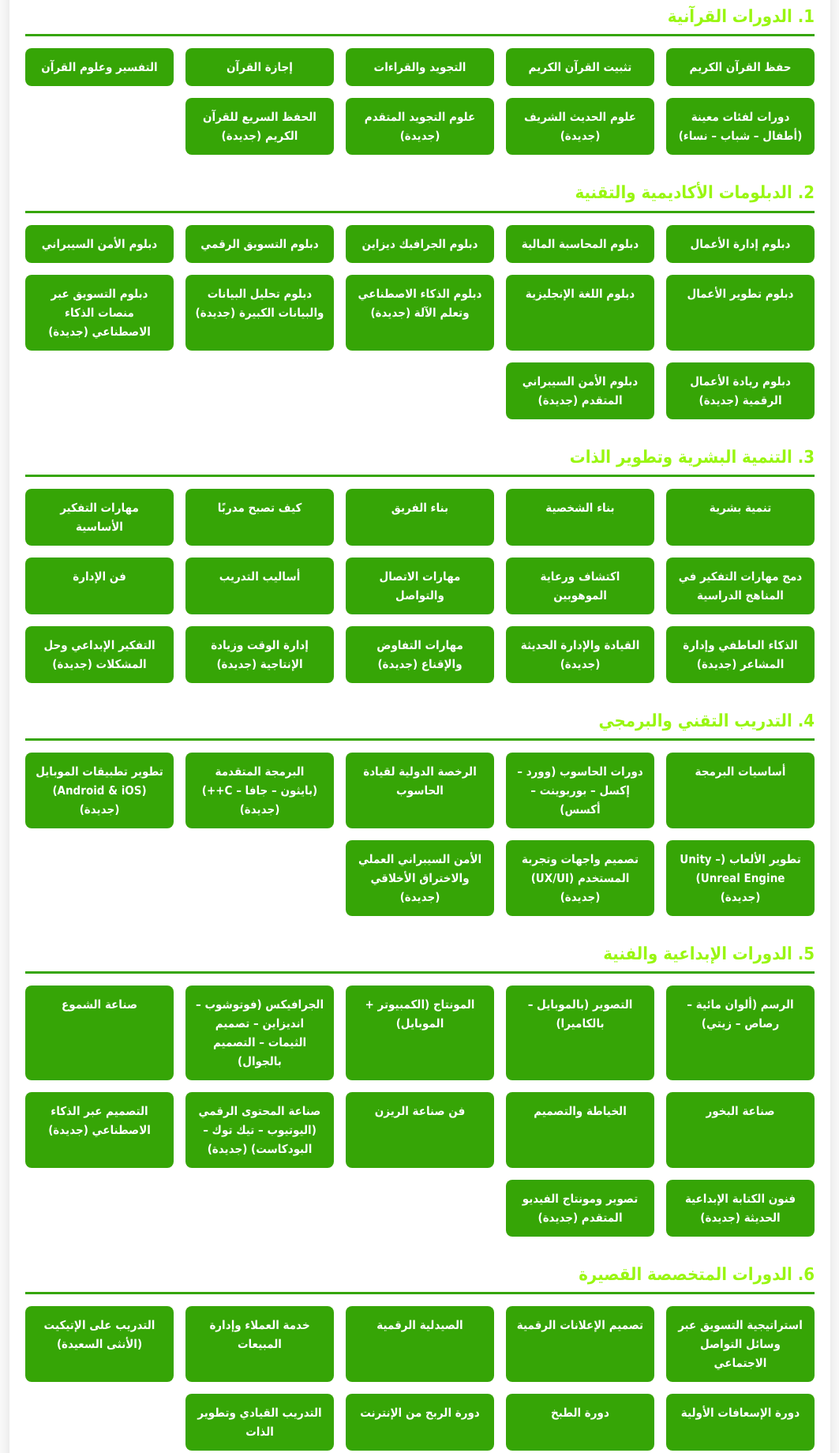
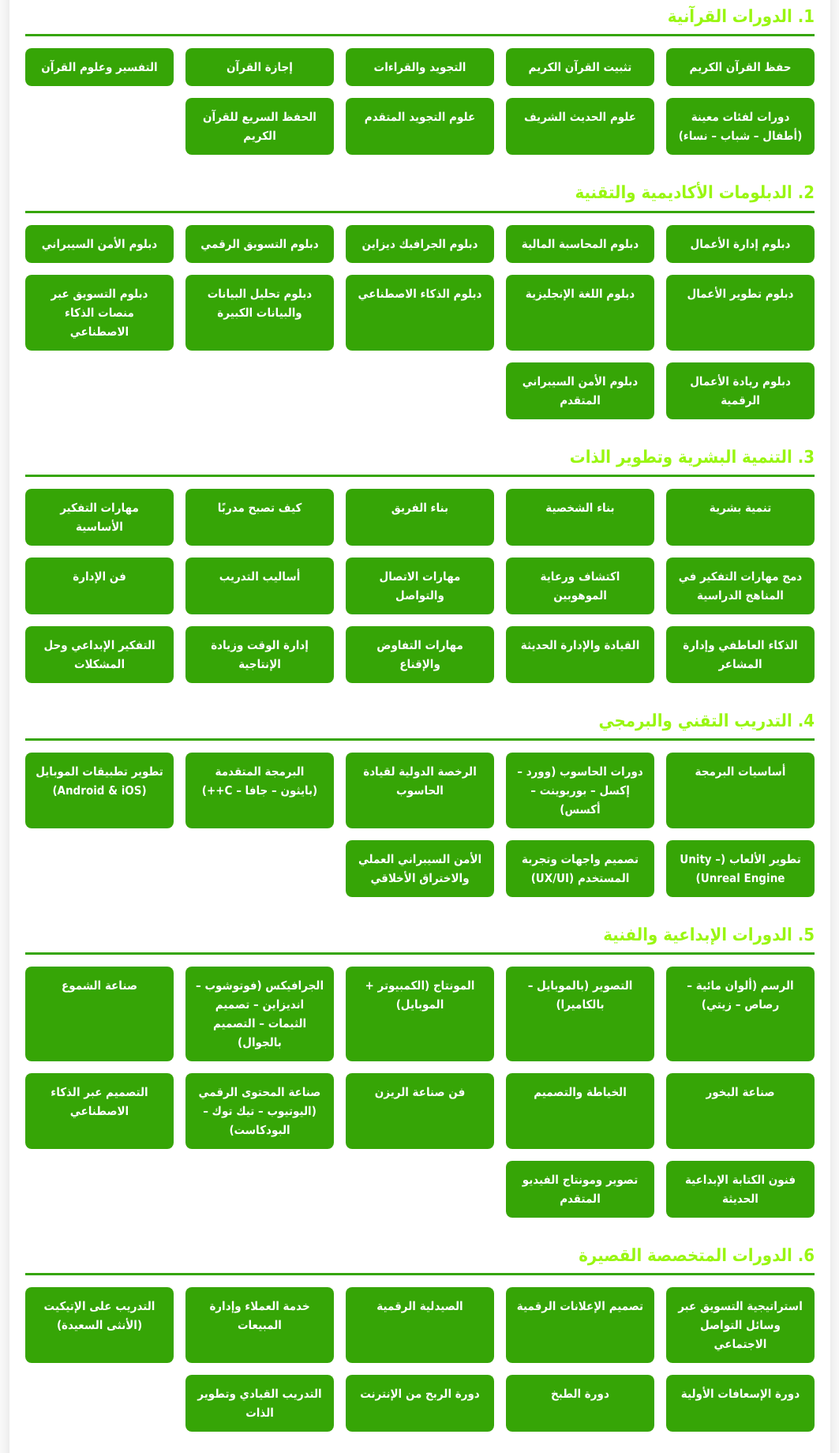
Before and after one commit to BeYou20/BeYou, a plain HTML site: page courses.html in a window 1280 px wide. Shown: the part 200-2040 px from the top of the page at 79% size, without its empty margins (108-1171 px from the left). Drawn offline with nearby package versions, Linux system fonts and the light colour scheme.

Commit message:
Update courses.html

```diff
--- a/courses.html
+++ b/courses.html
@@ -101,25 +101,25 @@ h2 {
         <a href="course-ijazah.html" class="course-button" data-aos="zoom-in">إجازة القرآن</a>
         <a href="course-tafsir.html" class="course-button" data-aos="zoom-in">التفسير وعلوم القرآن</a>
         <a href="course-specific-groups.html" class="course-button" data-aos="zoom-in">دورات لفئات معينة (أطفال – شباب – نساء)</a>
-        <a href="#" class="course-button" data-aos="zoom-in">علوم الحديث الشريف (جديدة)</a>
-        <a href="#" class="course-button" data-aos="zoom-in">علوم التجويد المتقدم (جديدة)</a>
-        <a href="#" class="course-button" data-aos="zoom-in">الحفظ السريع للقرآن الكريم (جديدة)</a>
+        <a href="Hadith-Sciences.html" class="course-button" data-aos="zoom-in">علوم الحديث الشريف </a>
+        <a href="Tajweed-Sciences.html" class="course-button" data-aos="zoom-in">علوم التجويد المتقدم </a>
+        <a href="Quick-memorization.html" class="course-button" data-aos="zoom-in">الحفظ السريع للقرآن الكريم </a>
     </div>
 
     <h2 data-aos="fade-right" data-aos-delay="100">2. الدبلومات الأكاديمية والتقنية</h2>
     <div class="course-grid">
-        <a href="diploma-business.html" class="course-button" data-aos="zoom-in">دبلوم إدارة الأعمال</a>
+        <a href="Diploma-Business.html" class="course-button" data-aos="zoom-in">دبلوم إدارة الأعمال</a>
         <a href="diploma-accounting.html" class="course-button" data-aos="zoom-in">دبلوم المحاسبة المالية</a>
         <a href="diploma-graphic.html" class="course-button" data-aos="zoom-in">دبلوم الجرافيك ديزاين</a>
         <a href="diploma-marketing.html" class="course-button" data-aos="zoom-in">دبلوم التسويق الرقمي</a>
         <a href="diploma-cybersecurity.html" class="course-button" data-aos="zoom-in">دبلوم الأمن السيبراني</a>
         <a href="diploma-development.html" class="course-button" data-aos="zoom-in">دبلوم تطوير الأعمال</a>
         <a href="Diploma-English.html" class="course-button" data-aos="zoom-in">دبلوم اللغة الإنجليزية</a>
-        <a href="#" class="course-button" data-aos="zoom-in">دبلوم الذكاء الاصطناعي وتعلم الآلة (جديدة)</a>
-        <a href="#" class="course-button" data-aos="zoom-in">دبلوم تحليل البيانات والبيانات الكبيرة (جديدة)</a>
-        <a href="#" class="course-button" data-aos="zoom-in">دبلوم التسويق عبر منصات الذكاء الاصطناعي (جديدة)</a>
-        <a href="#" class="course-button" data-aos="zoom-in">دبلوم ريادة الأعمال الرقمية (جديدة)</a>
-        <a href="#" class="course-button" data-aos="zoom-in">دبلوم الأمن السيبراني المتقدم (جديدة)</a>
+        <a href="Diploma-Artificial-Intelligence.html" class="course-button" data-aos="zoom-in">دبلوم الذكاء الاصطناعي  </a>
+        <a href="Data-analysis.html" class="course-button" data-aos="zoom-in">دبلوم تحليل البيانات والبيانات الكبيرة </a>
+        <a href="Artificial-Intelligence-Marketing.html" class="course-button" data-aos="zoom-in">دبلوم التسويق عبر منصات الذكاء الاصطناعي </a>
+        <a href="Diploma-Entrepreneurship.html" class="course-button" data-aos="zoom-in">دبلوم ريادة الأعمال الرقمية </a>
+        <a href="Advanceda-Cybersecurity.html" class="course-button" data-aos="zoom-in">دبلوم الأمن السيبراني المتقدم </a>
     </div>
 
     <h2 data-aos="fade-right" data-aos-delay="200">3. التنمية البشرية وتطوير الذات</h2>
@@ -134,23 +134,23 @@ h2 {
         <a href="course-communication.html" class="course-button" data-aos="zoom-in">مهارات الاتصال والتواصل</a>
         <a href="course-training-methods.html" class="course-button" data-aos="zoom-in">أساليب التدريب</a>
         <a href="course-management-art.html" class="course-button" data-aos="zoom-in">فن الإدارة</a>
-        <a href="#" class="course-button" data-aos="zoom-in">الذكاء العاطفي وإدارة المشاعر (جديدة)</a>
-        <a href="#" class="course-button" data-aos="zoom-in">القيادة والإدارة الحديثة (جديدة)</a>
-        <a href="#" class="course-button" data-aos="zoom-in">مهارات التفاوض والإقناع (جديدة)</a>
-        <a href="#" class="course-button" data-aos="zoom-in">إدارة الوقت وزيادة الإنتاجية (جديدة)</a>
-        <a href="#" class="course-button" data-aos="zoom-in">التفكير الإبداعي وحل المشكلات (جديدة)</a>
+        <a href="Emotional-intelligence.html" class="course-button" data-aos="zoom-in">الذكاء العاطفي وإدارة المشاعر </a>
+        <a href="Modern-Leadership-and-Management.html" class="course-button" data-aos="zoom-in">القيادة والإدارة الحديثة </a>
+        <a href="Negotiation-and-Persuasion-Skills.html" class="course-button" data-aos="zoom-in">مهارات التفاوض والإقناع </a>
+        <a href="Time-management.html" class="course-button" data-aos="zoom-in">إدارة الوقت وزيادة الإنتاجية </a>
+        <a href="creative-thinking-and-problem-solving.html" class="course-button" data-aos="zoom-in">التفكير الإبداعي وحل المشكلات </a>
     </div>
 
     <h2 data-aos="fade-right" data-aos-delay="300">4. التدريب التقني والبرمجي</h2>
     <div class="course-grid">
         <a href="course-programming.html" class="course-button" data-aos="zoom-in">أساسيات البرمجة</a>
         <a href="course-computer.html" class="course-button" data-aos="zoom-in">دورات الحاسوب (وورد – إكسل – بوربوينت – أكسس)</a>
-        <a href="#" class="course-button" data-aos="zoom-in">الرخصة الدولية لقيادة الحاسوب</a>
-        <a href="#" class="course-button" data-aos="zoom-in">البرمجة المتقدمة (بايثون – جافا – C++) (جديدة)</a>
-        <a href="#" class="course-button" data-aos="zoom-in">تطوير تطبيقات الموبايل (Android & iOS) (جديدة)</a>
-        <a href="#" class="course-button" data-aos="zoom-in">تطوير الألعاب (Unity – Unreal Engine) (جديدة)</a>
-        <a href="#" class="course-button" data-aos="zoom-in">تصميم واجهات وتجربة المستخدم (UX/UI) (جديدة)</a>
-        <a href="#" class="course-button" data-aos="zoom-in">الأمن السيبراني العملي والاختراق الأخلاقي (جديدة)</a>
+        <a href="International-computer-driving-license.html" class="course-button" data-aos="zoom-in">الرخصة الدولية لقيادة الحاسوب</a>
+        <a href="Advanced-Python-Programming.html" class="course-button" data-aos="zoom-in">البرمجة المتقدمة (بايثون – جافا – C++) </a>
+        <a href="Mobile-App-Development.html" class="course-button" data-aos="zoom-in">تطوير تطبيقات الموبايل (Android & iOS) </a>
+        <a href="Game-Development.html" class="course-button" data-aos="zoom-in">تطوير الألعاب (Unity – Unreal Engine) </a>
+        <a href="User-Interface-Design.html" class="course-button" data-aos="zoom-in">تصميم واجهات وتجربة المستخدم (UX/UI) </a>
+        <a href="practical-cybersecurity-and-ethical-hacking.html" class="course-button" data-aos="zoom-in">الأمن السيبراني العملي والاختراق الأخلاقي </a>
     </div>
 
     <h2 data-aos="fade-right" data-aos-delay="400">5. الدورات الإبداعية والفنية</h2>
@@ -162,11 +162,11 @@ h2 {
         <a href="course-candles.html" class="course-button" data-aos="zoom-in">صناعة الشموع</a>
         <a href="course-incense.html" class="course-button" data-aos="zoom-in">صناعة البخور</a>
         <a href="course-sewing.html" class="course-button" data-aos="zoom-in">الخياطة والتصميم</a>
-        <a href="#" class="course-button" data-aos="zoom-in">فن صناعة الريزن</a>
-        <a href="#" class="course-button" data-aos="zoom-in">صناعة المحتوى الرقمي (اليوتيوب – تيك توك – البودكاست) (جديدة)</a>
-        <a href="#" class="course-button" data-aos="zoom-in">التصميم عبر الذكاء الاصطناعي (جديدة)</a>
-        <a href="#" class="course-button" data-aos="zoom-in">فنون الكتابة الإبداعية الحديثة (جديدة)</a>
-        <a href="#" class="course-button" data-aos="zoom-in">تصوير ومونتاج الفيديو المتقدم (جديدة)</a>
+        <a href="the-art-resin-making.html" class="course-button" data-aos="zoom-in">فن صناعة الريزن</a>
+        <a href="content-industry-digital.html" class="course-button" data-aos="zoom-in">صناعة المحتوى الرقمي (اليوتيوب – تيك توك – البودكاست) </a>
+        <a href="Design-Trans-Artificial-Intelligence.html" class="course-button" data-aos="zoom-in">التصميم عبر الذكاء الاصطناعي </a>
+        <a href="creative-Arts.html" class="course-button" data-aos="zoom-in">فنون الكتابة الإبداعية الحديثة </a>
+        <a href="video-photography-editing.html" class="course-button" data-aos="zoom-in">تصوير ومونتاج الفيديو المتقدم </a>
     </div>
 
     <h2 data-aos="fade-right" data-aos-delay="500">6. الدورات المتخصصة القصيرة</h2>
@@ -196,10 +196,10 @@ h2 {
         <a href="course-math.html" class="course-button" data-aos="zoom-in">مهارات تدريس الرياضيات</a>
         <a href="course-math-strategies.html" class="course-button" data-aos="zoom-in">استراتيجيات تعلم الرياضيات</a>
         <a href="course-primary.html" class="course-button" data-aos="zoom-in">أساليب تدريس العلوم واللغة العربية للصفوف الأولية</a>
-        <a href="#" class="course-button" data-aos="zoom-in">أساليب التعليم الرقمي والتعليم عن بعد (جديدة)</a>
-        <a href="#" class="course-button" data-aos="zoom-in">تصميم المناهج والبرامج التعليمية (جديدة)</a>
-        <a href="#" class="course-button" data-aos="zoom-in">التعليم التفاعلي وGamification (جديدة)</a>
-        <a href="#" class="course-button" data-aos="zoom-in">التقييم والتقويم الإلكتروني للطلاب (جديدة)</a>
+        <a href="#" class="course-button" data-aos="zoom-in">أساليب التعليم الرقمي والتعليم عن بعد </a>
+        <a href="#" class="course-button" data-aos="zoom-in">تصميم المناهج والبرامج التعليمية </a>
+        <a href="#" class="course-button" data-aos="zoom-in">التعليم التفاعلي وGamification </a>
+        <a href="#" class="course-button" data-aos="zoom-in">التقييم والتقويم الإلكتروني للطلاب </a>
     </div>
 
     <h2 data-aos="fade-right" data-aos-delay="700">8. دورات المجتمع المدني والإدارة</h2>
@@ -211,10 +211,10 @@ h2 {
         <a href="course-hendra.html" class="course-button" data-aos="zoom-in">الهندرة</a>
         <a href="course-feasibility.html" class="course-button" data-aos="zoom-in">دراسة جدوى المشاريع (التسويق – الإدارة – المعرفة المالية)</a>
         <a href="course-correspondence.html" class="course-button" data-aos="zoom-in">المراسلات التجارية (بالعربية والإنجليزية)</a>
-        <a href="#" class="course-button" data-aos="zoom-in">إدارة الحملات الاجتماعية والمؤسسات غير الربحية (جديدة)</a>
-        <a href="#" class="course-button" data-aos="zoom-in">القيادة المجتمعية والتأثير الاجتماعي (جديدة)</a>
-        <a href="#" class="course-button" data-aos="zoom-in">التخطيط الاستراتيجي باستخدام أدوات حديثة (جديدة)</a>
-        <a href="#" class="course-button" data-aos="zoom-in">الحوكمة ومكافحة الفساد (جديدة)</a>
+        <a href="#" class="course-button" data-aos="zoom-in">إدارة الحملات الاجتماعية والمؤسسات غير الربحية </a>
+        <a href="#" class="course-button" data-aos="zoom-in">القيادة المجتمعية والتأثير الاجتماعي </a>
+        <a href="#" class="course-button" data-aos="zoom-in">التخطيط الاستراتيجي باستخدام أدوات حديثة </a>
+        <a href="#" class="course-button" data-aos="zoom-in">الحوكمة ومكافحة الفساد </a>
     </div>
 
     <h2 data-aos="fade-right" data-aos-delay="800">9. الدورات المالية وريادة الأعمال (جديدة بالكامل)</h2>
```
